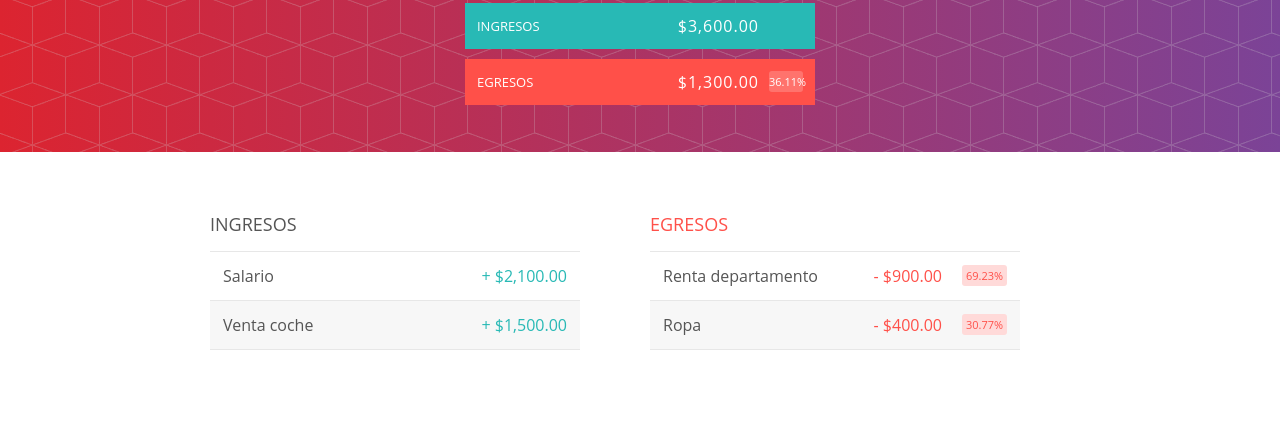
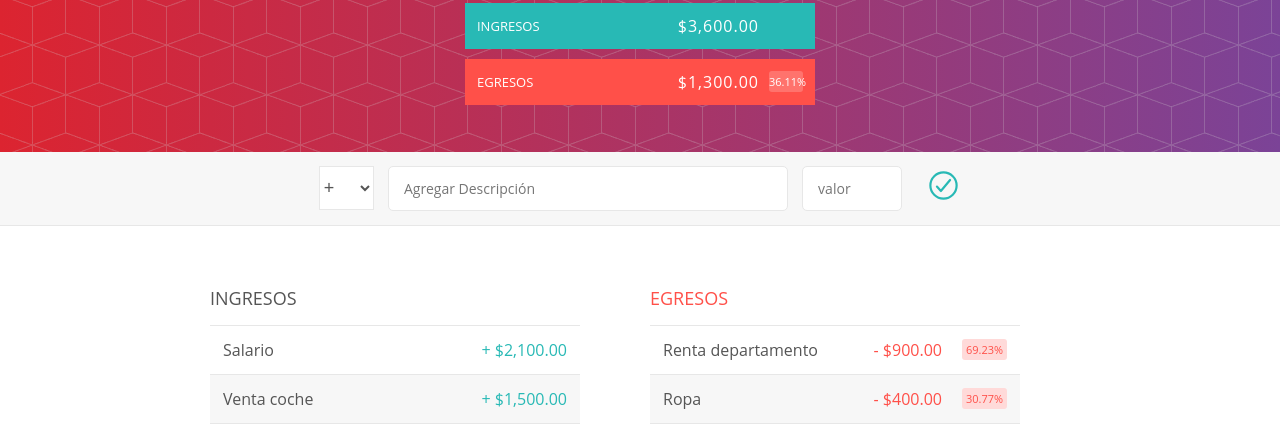
Before and after one commit to CesarFR7/aplicacionPresupuesto, a plain HTML site: page index.html in a window 1280 px wide. Shown: the part 168-616 px from the top of the page. Drawn offline with nearby package versions, Linux system fonts and the light colour scheme.

Commit message:
Se agregó el formularion en el index para  agregar un ingreso o egreso

```diff
--- a/index.html
+++ b/index.html
@@ -32,6 +32,23 @@
             </div>
         </div>
     </div>
+
+
+    <form action="" id="forma" onsubmit="return false;">
+        <div class="agregar">
+            <div class="agregar_contenedor">
+                <select name="" id="tipo" class="agregar_tipo">
+                    <option value="ingreso" selected>+</option>
+                    <option value="egreso">-</option>
+                </select>
+                <input type="text" class="agregar_descripcion" placeholder="Agregar Descripción" id="descripcion"/>
+                <input type="number" class="agregar_valor" placeholder="valor" id="valor" step="any"/>
+                <button class="agregar_btn" onclick="agregarDato()">
+                    <ion-icon name="checkmark-circle-outline"></ion-icon>
+                </button>
+            </div>
+        </div>
+    </form>
 
     <div class="contenedor limpiarEstilos">
         <div class="ingreso">
```
